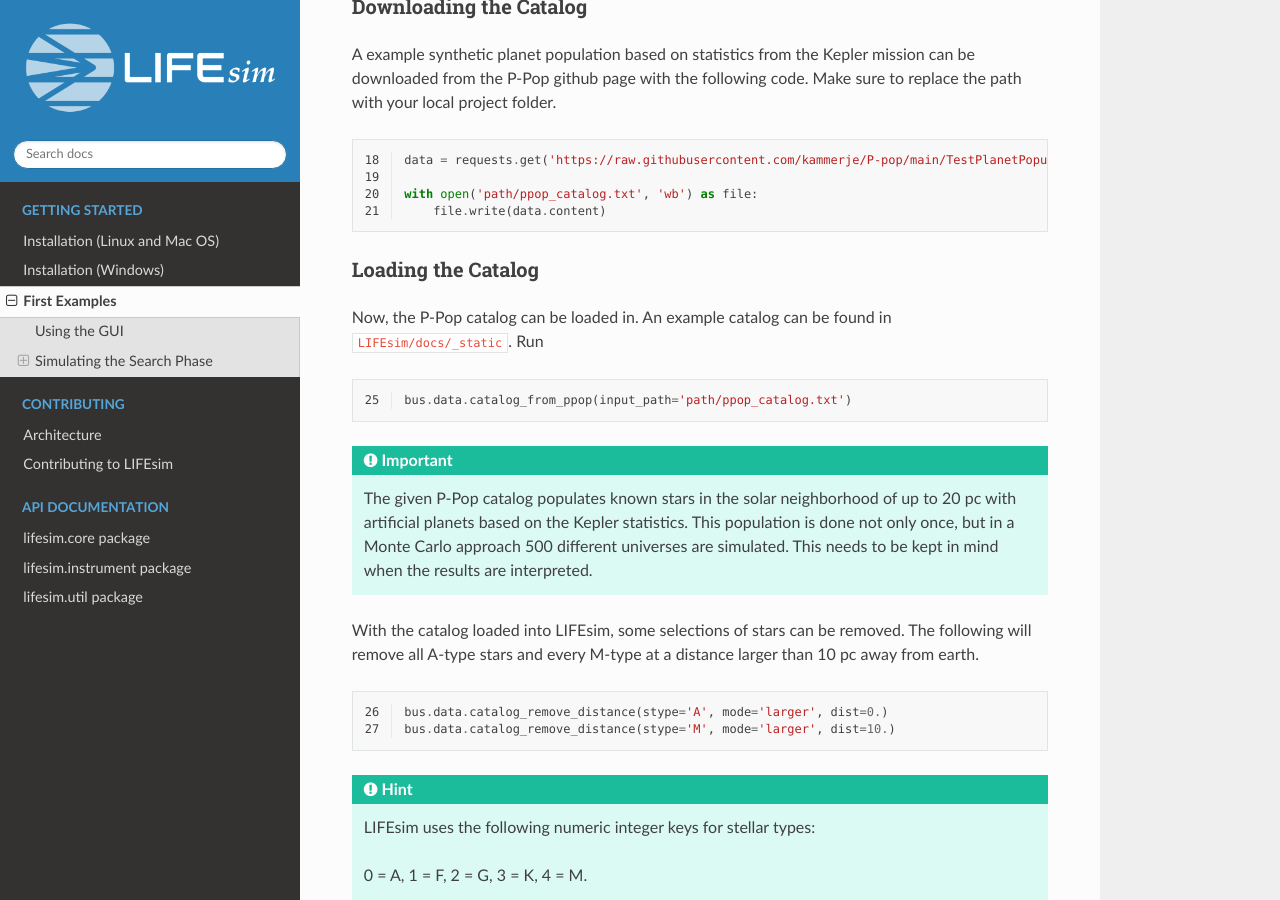
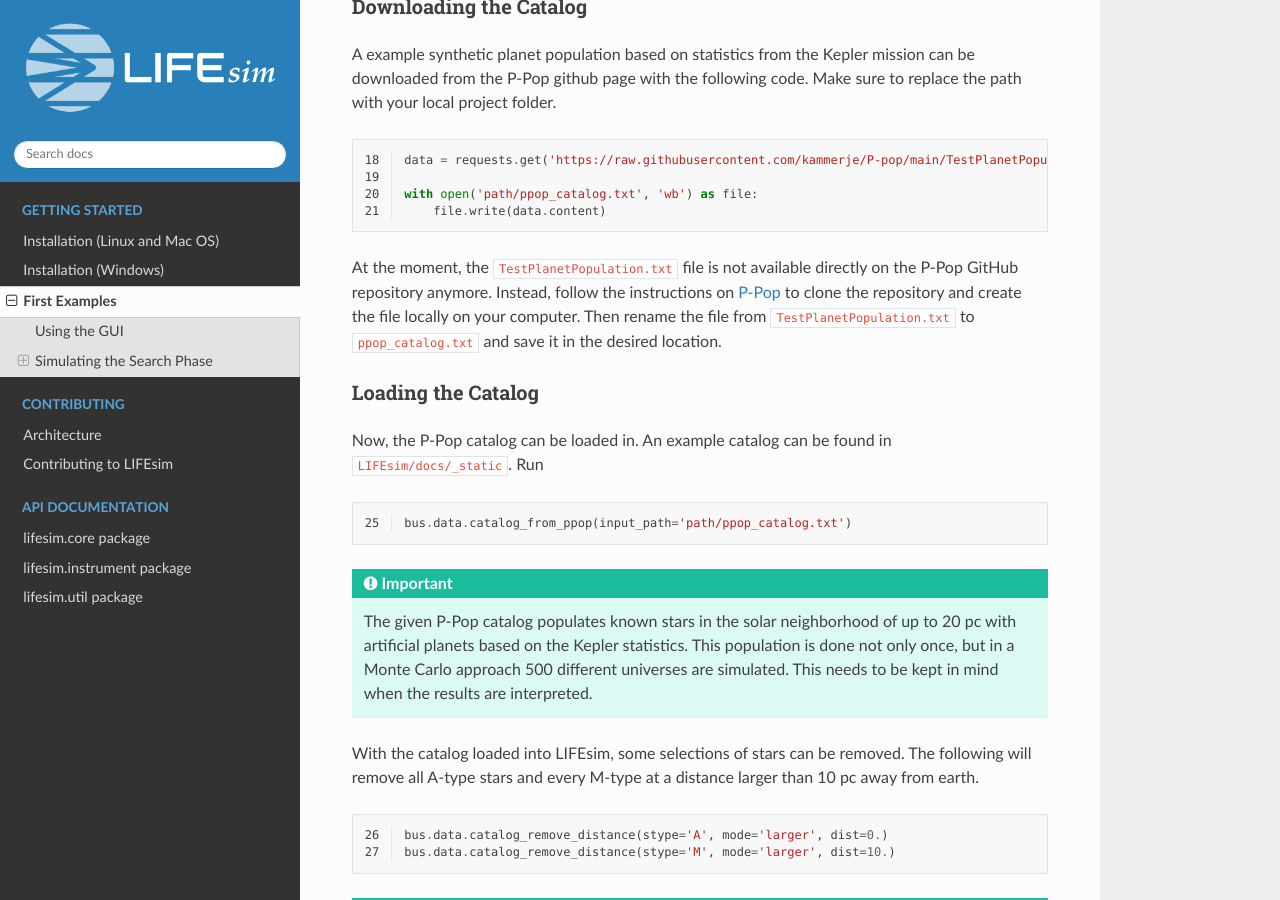
Before and after one commit to fdannert/LIFEsim, a Sphinx documentation site: the page built from docs/example.rst, in a window 1280 px wide and 900 px high, scrolled down 4223 px. Built offline with Sphinx 7.4.7 and the Read the Docs theme 3.1.0, drawn with Linux system fonts in a browser that asks for light colours.

Commit message:
update of planet population setup in the example.

```diff
--- a/docs/example.rst
+++ b/docs/example.rst
@@ -161,6 +161,12 @@ project folder.
 
     with open('path/ppop_catalog.txt', 'wb') as file:
         file.write(data.content)
+
+
+At the moment, the ``TestPlanetPopulation.txt`` file is not available directly on the P-Pop GitHub repository anymore.
+Instead, follow the instructions on |p-pop| to clone the repository and create the file locally on your computer.
+Then rename the file from ``TestPlanetPopulation.txt`` to ``ppop_catalog.txt`` and save it in the desired location.
+
 
 Loading the Catalog
 ~~~~~~~~~~~~~~~~~~~
```
